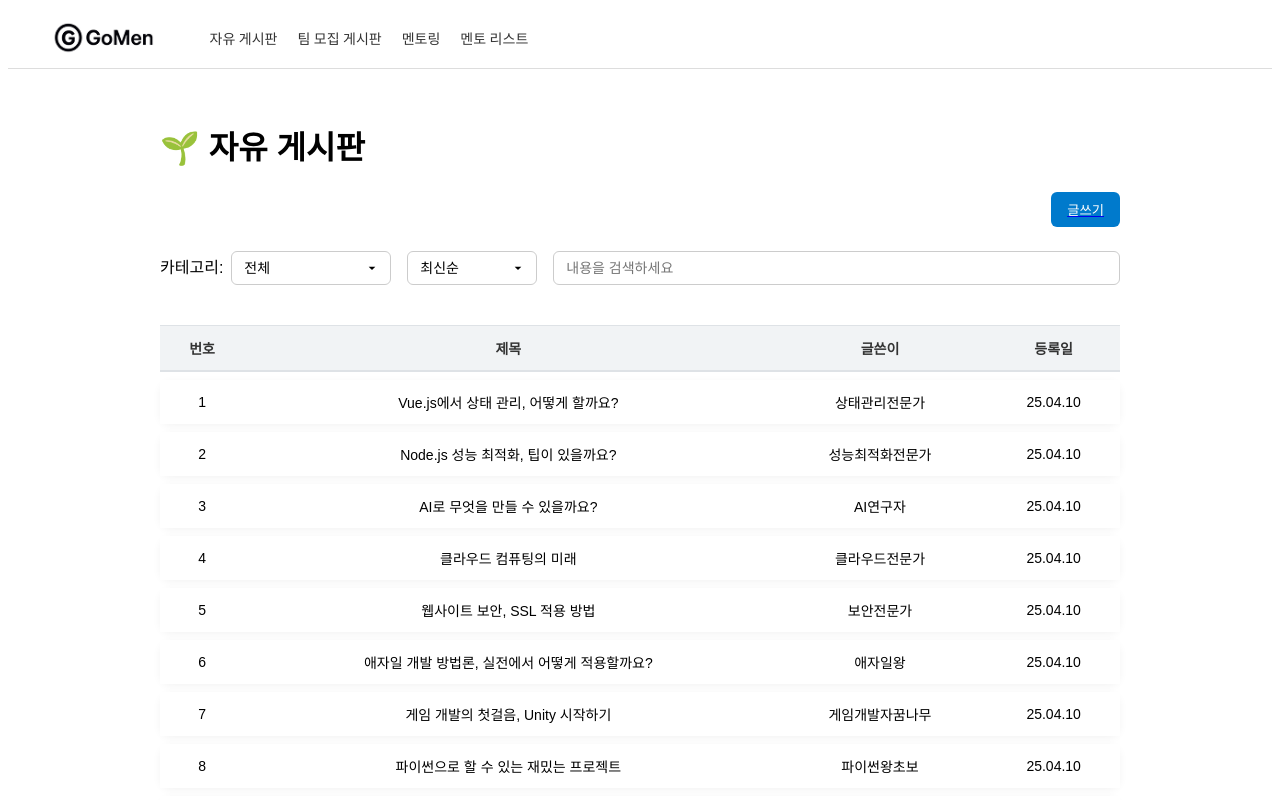
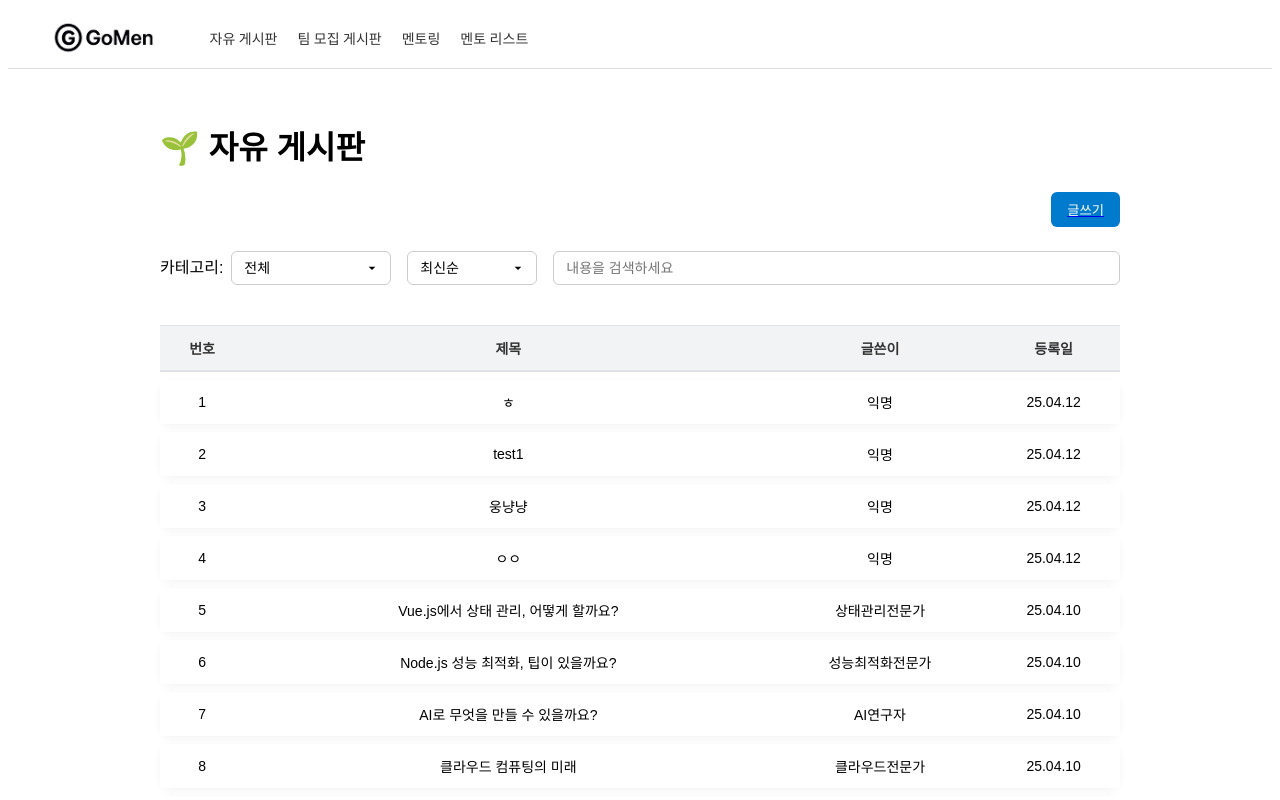
Before and after one commit to 4team-tuna/be14-3rd-Tuna-GoMen, a Vue app in the folder frontend/gomen/: page /boards/free in a window 1280 px wide. Shown: the top 800 px of the page. Built offline with nearby package versions, Linux system fonts and the light colour scheme; data requests are answered from the project's data file.

Commit message:
게시글 등록 후 정렬 수정중

```diff
--- a/frontend/gomen/mock/db.json
+++ b/frontend/gomen/mock/db.json
@@ -4,7 +4,7 @@
       "id": "1",
       "title": "코린이 노트북 추천해주세요 ㅜ",
       "author": "서버개발자희망",
-      "date": "2025.04.08 13:48",
+      "date": "25.04.08",
       "category": "장비추천",
       "views": 345,
       "likes": 12,
@@ -388,6 +388,50 @@
       "views": 80,
       "likes": 5,
       "content": "Vue.js에서 상태 관리를 어떻게 효율적으로 할 수 있을까요?",
+      "comments": []
+    },
+    {
+      "id": "031b",
+      "title": "ㅇㅇ",
+      "author": "익명",
+      "date": "25.04.12",
+      "category": "장비추천",
+      "views": 0,
+      "likes": 0,
+      "content": "우하하",
+      "comments": []
+    },
+    {
+      "id": "b4a7",
+      "title": "ㅎ",
+      "author": "익명",
+      "date": "25.04.12",
+      "category": "잡담",
+      "views": 0,
+      "likes": 0,
+      "content": "ㅇ",
+      "comments": []
+    },
+    {
+      "id": "1797",
+      "title": "웅냥냥",
+      "author": "익명",
+      "date": "25.04.12",
+      "category": "장비추천",
+      "views": 0,
+      "likes": 0,
+      "content": "냥냥",
+      "comments": []
+    },
+    {
+      "id": "1938",
+      "title": "test1",
+      "author": "익명",
+      "date": "25.04.12",
+      "category": "장비추천",
+      "views": 0,
+      "likes": 0,
+      "content": "x",
       "comments": []
     }
   ],
--- a/frontend/gomen/src/views/FreeBoard/BoardView.vue
+++ b/frontend/gomen/src/views/FreeBoard/BoardView.vue
@@ -42,20 +42,41 @@
   const posts = ref([])
 
   onMounted(async () => {
-    const raw = localStorage.getItem('allposts')
-    posts.value = raw ? JSON.parse(raw) : []
+  try {
+    const res = await axios.get('http://localhost:3001/allposts');
+    const sorted = res.data.sort((a, b) => {
+  const parseDate = (dateStr) => {
+    const [yy, mm, dd] = dateStr.trim().split('.').map(v => v.padStart(2, '0'));
+    return new Date(`20${yy}-${mm}-${dd}`); // ← 여기서 무조건 20 붙임!
+  };
 
-    try {
-      const res = await axios.get('http://localhost:3001/allposts')
-      posts.value = res.data
-      localStorage.setItem('allposts', JSON.stringify(res.data))
+  const dateA = parseDate(a.date);
+  const dateB = parseDate(b.date);
+
+  if (dateA.getTime() === dateB.getTime()) {
+    return b.id.localeCompare(a.id, 'en', { numeric: true });
+  }
+
+  return dateB - dateA;
+});
+
+
+    console.log("Sorted data after sorting by ID and Date", sorted);
+
+
+    posts.value = sorted;
+    localStorage.setItem('allposts', JSON.stringify(sorted));
   } catch (e) {
-      console.error('서버에서 데이터 가져오기 실패:', e)
+    console.error('서버에서 데이터 가져오기 실패:', e);
+    const raw = localStorage.getItem('allposts');
+    posts.value = raw ? JSON.parse(raw) : [];
   }
-  })
+});
+
+
 
 const filteredPosts = computed(() => {
-    let result = posts.value
+  let result = [...posts.value] // ✅ 복사본 생성
 
   if (selectedCategory.value) {
     result = result.filter(p => p.category === selectedCategory.value)
@@ -67,14 +88,10 @@
     )
   }
 
-    if (sort.value === 'title') {
-      result = result.sort((a, b) => a.title.localeCompare(b.title))
-    } else {
-      result = result.sort((a, b) => b.id - a.id)
-    }
 
   return result
 })
+
   </script>
 
 <style scoped>
--- a/frontend/gomen/src/views/FreeBoard/WritePost.vue
+++ b/frontend/gomen/src/views/FreeBoard/WritePost.vue
@@ -60,7 +60,7 @@ const submitPost = async () => {
 
     const raw = localStorage.getItem('allposts')
     const posts = raw ? JSON.parse(raw) : []
-    posts.push(newPost)
+    posts.unshift(newPost) // ⬅ 이거! 최신 글을 맨 앞에 넣음
     localStorage.setItem('allposts', JSON.stringify(posts))
 
     alert('게시글이 등록되었습니다!')
```
Lines whose indentation alone changed are shown as unchanged.
